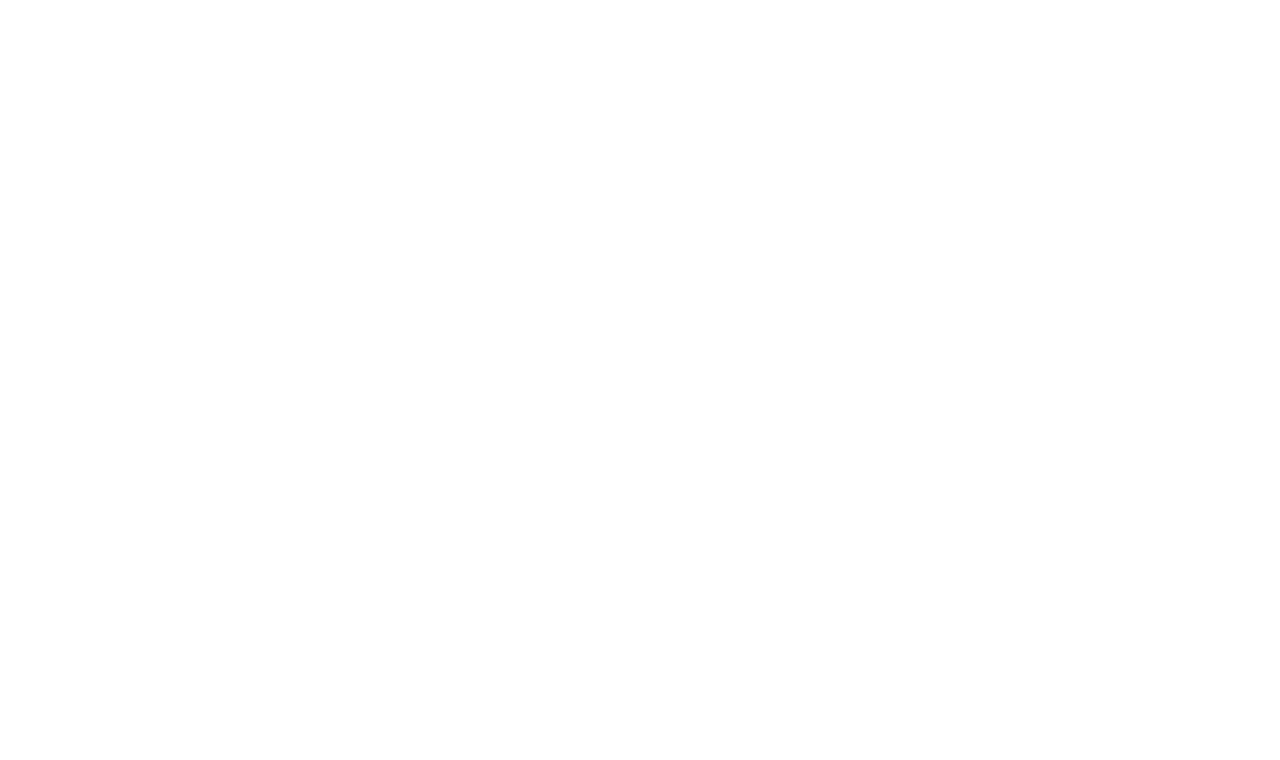
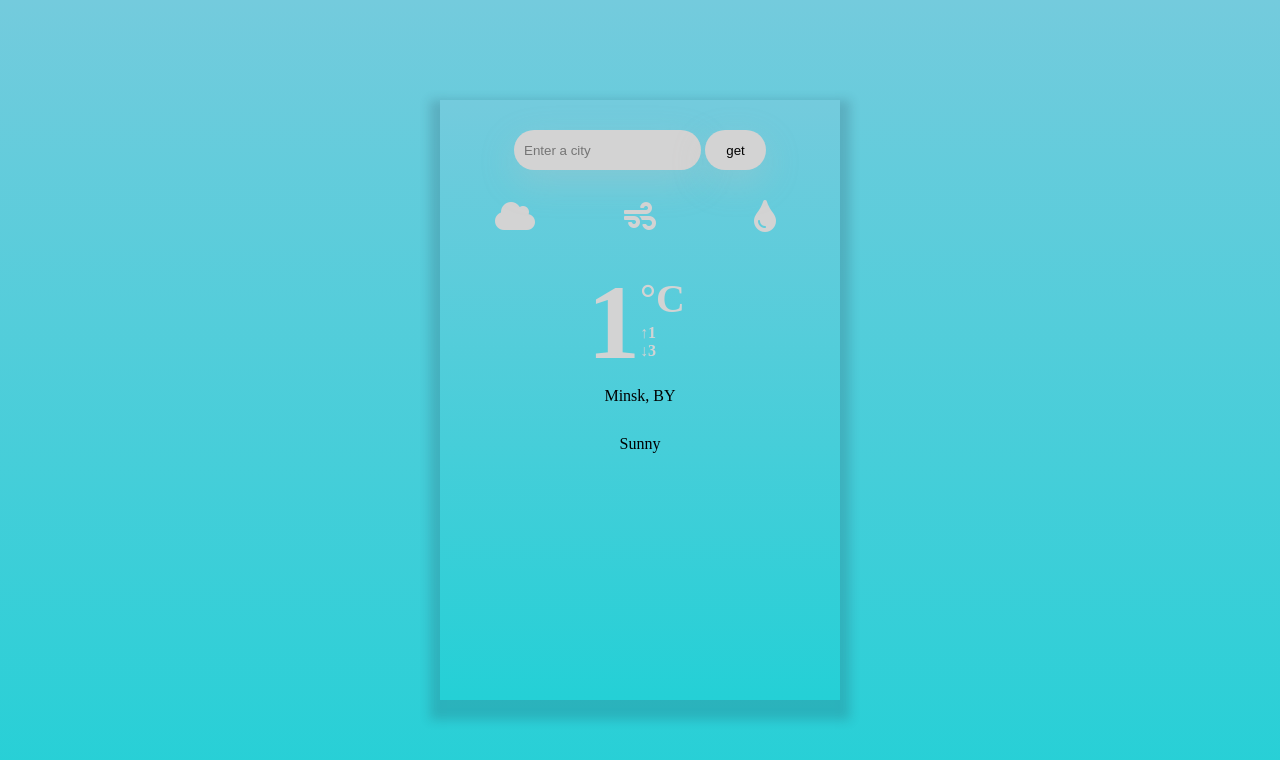
Before and after one commit to StanP93/Weather-app, a website: page index.html in a window 1280 px wide. Drawn offline with Linux system fonts and the light colour scheme.

Commit message:
added styles

```diff
--- a/index.html
+++ b/index.html
@@ -5,8 +5,37 @@
     <meta http-equiv="X-UA-Compatible" content="IE=edge">
     <meta name="viewport" content="width=device-width, initial-scale=1.0">
     <title>Weather App</title>
+    <link rel="stylesheet" href="reset.css">
+    <link rel="stylesheet" href="style.css">
+    <link rel="stylesheet" href="https://use.fontawesome.com/releases/v5.6.1/css/all.css" integrity="sha384-gfdkjb5BdAXd+lj+gudLWI+BXq4IuLW5IT+brZEZsLFm++aCMlF1V92rMkPaX4PP" crossorigin="anonymous">
 </head>
 <body>
-
+    <article class="app">
+        <form>
+            <input type="text" placeholder="Enter a city">
+            <button type="button">get</button>
+        </form>
+        <section class="weather-conditions">
+            <div id="cloud"><i class="fas fa-cloud fa-2x"></i></div>
+            <div id="wind"><i class="fas fa-wind fa-2x"></i></div>
+            <div id="humidity"><i class="fas fa-tint fa-2x"></i></div>
+        </section>
+        <section>
+            <section class="temperature">
+                <div>1</div>
+                <div id="temp">°C</div>
+                <div>
+                    <p>↑1</p>
+                    <p>↓3</p>
+                </div>
+            </section>
+        </section>
+        <section>
+            <p class="city">Minsk, BY</p>
+        </section>
+        <section>
+            <p class="weather-type">Sunny</p>
+        </section>
+    </article>
 </body>
 </html>
--- /dev/null
+++ b/reset.css
@@ -0,0 +1,26 @@
+body,div,dl,dt,dd,ul,ol,li,h1,h2,h3,h4,h5,h6,pre,form,fieldset,input,textarea,p,blockquote,th,td {
+    padding: 0;
+    margin: 0;
+    }
+  table {
+    border-collapse: collapse;
+    border-spacing: 0;
+    }
+  fieldset,img {
+    border: 0;
+    }
+  address,caption,cite,code,dfn,em,strong,th,var {
+    font-weight: normal;
+    font-style: normal;
+    }
+  ol,ul {
+    list-style: none;
+    }
+  caption,th {
+    text-align: left;
+    }
+  q:before,q:after {
+    content:'';
+    }
+  abbr,acronym { border: 0;
+    }
--- a/style.less
+++ b/style.less
@@ -0,0 +1,72 @@
+.input-and-button(@background,@boxshadow,@borderradius,@border,@outline, @height) {
+    background: @background;
+    box-shadow: @boxshadow;
+    border-radius: @borderradius;
+    border: @border;
+    outline: @outline;
+    height: @height;
+}
+body {
+    margin: 0;
+    min-height: 100vh;
+    display: flex;
+    justify-content: center;
+    align-items: center;
+    background: linear-gradient(180deg, rgb(116, 203, 221), rgb(36, 208, 214));
+}
+
+.app {
+    display: flex;
+    flex-direction: column;
+    align-items: center;
+    background: linear-gradient(180deg, rgb(116, 203, 221), rgb(36, 208, 214));
+    box-shadow: 0px 10px 10px 10px rgb(34 60 80 / 20%);
+    width: 400px;
+    height: 600px;
+    & form {
+        position: relative;
+        & input {
+            margin-top: 30px;
+            .input-and-button(lightgray, 0px 12px 35px rgb(210 197 192 / 25%), 30px, none, none,40px);
+            padding-left: 10px;
+        }
+        & button {
+            width: 61px;
+            .input-and-button(lightgray, 0px 12px 35px rgb(210 197 192 / 25%), 30px, none, none,40px);
+        }
+    }
+    & .weather-conditions {
+        display: flex;
+        color: lightgray;
+        margin: 30px 0;
+        width: 100%;
+        justify-content: space-evenly;
+        text-align: center;
+        & div {
+            width: 25%;
+        }
+        & p {
+            display: block;
+        }
+    }
+    & .temperature {
+        display: grid;
+        grid-template-columns: 1fr 1fr;
+        color: lightgray;
+        font-weight: bold;
+        height: 95px;
+        & div:first-of-type {
+            grid-row-start: 1;
+            grid-row-end: 3;
+            font-size: 105px;
+            height: 100px;
+        }
+        & #temp {
+            font-size: 40px;
+            margin-top: 13px;
+        }
+    }
+    & .city {
+        margin: 30px 0;
+    }
+}
```
Also changed, not shown: style.css.
